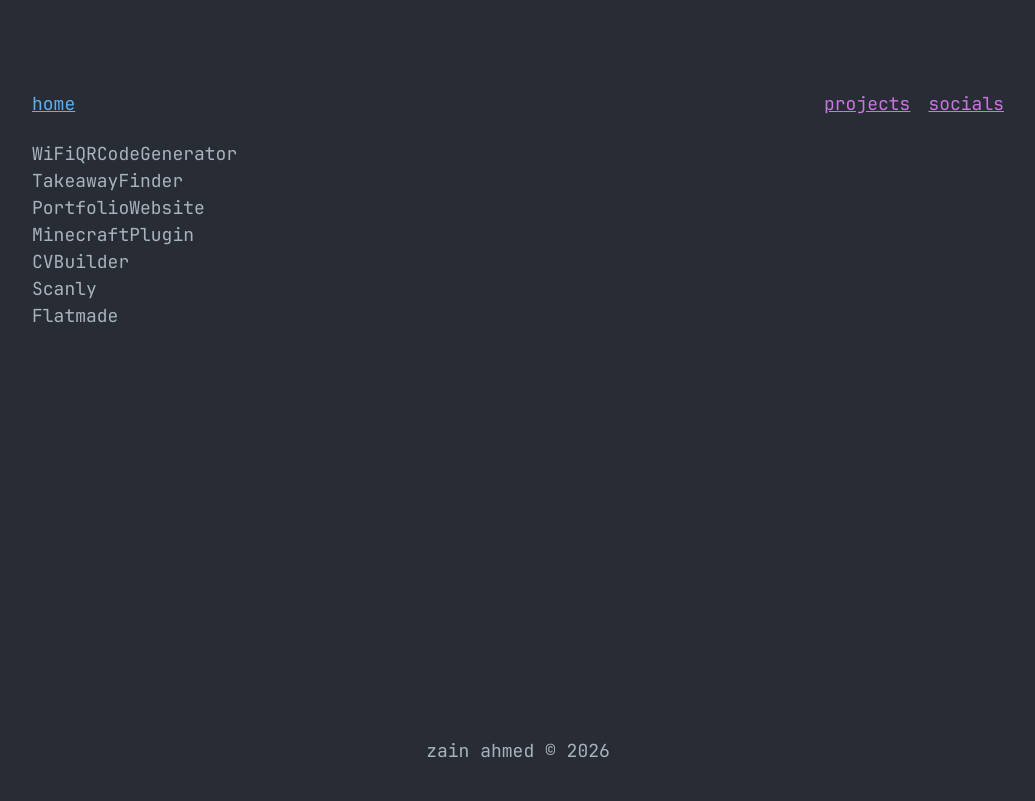
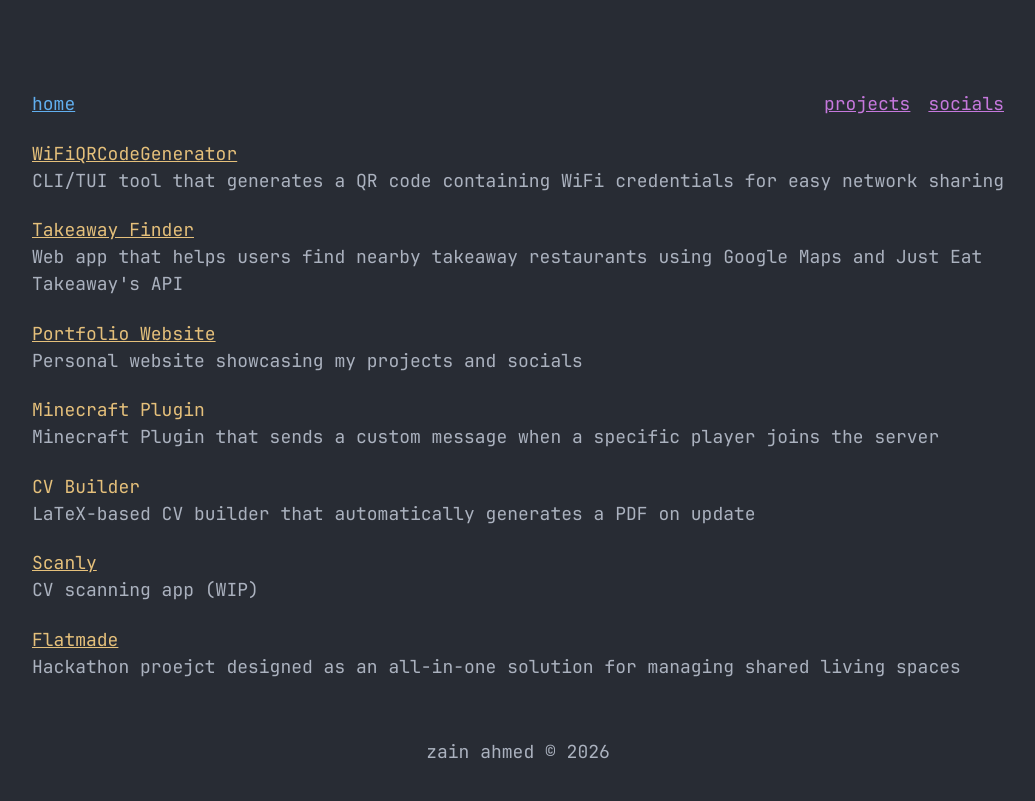
Before and after one commit to zain-ahmed0/portfolio-website, an Astro site: page /projects in a window 1280 px wide. Shown: the whole page, without its empty margins (122-1157 px from the left). Built offline with nearby package versions, Linux system fonts and the light colour scheme; Astro itself is replaced by a stand-in of ours.

Commit message:
feat: add descriptions to projects

```diff
--- a/src/content.config.ts
+++ b/src/content.config.ts
@@ -8,7 +8,8 @@ const projects = defineCollection({
   loader: file('./src/data/projects.json'),
   schema: z.object({
     name: z.string(),
-    url: z.url(),
+    description: z.string(),
+    url: z.url().optional(),
   }),
 });
 
--- a/src/data/projects.json
+++ b/src/data/projects.json
@@ -2,36 +2,41 @@
   {
     "id": "WiFiQRCodeGenerator",
     "name": "WiFiQRCodeGenerator",
+    "description": "CLI/TUI tool that generates a QR code containing WiFi credentials for easy network sharing",
     "url": "https://github.com/zain-ahmed0/WiFiQRCodeGenerator"
   },
   {
     "id": "TakeawayFinder",
-    "name": "TakeawayFinder",
+    "name": "Takeaway Finder",
+    "description": "Web app that helps users find nearby takeaway restaurants using Google Maps and Just Eat Takeaway's API",
     "url": "https://github.com/zain-ahmed0/TakeawayFinder"
   },
   {
     "id": "PortfolioWebsite",
-    "name": "PortfolioWebsite",
+    "name": "Portfolio Website",
+    "description": "Personal website showcasing my projects and socials",
     "url": "https://github.com/zain-ahmed0/portfolio-website"
   },
   {
     "id": "MinecraftPlugin",
-    "name": "MinecraftPlugin",
-    "url": "https://example.com"
+    "name": "Minecraft Plugin",
+    "description": "Minecraft Plugin that sends a custom message when a specific player joins the server"
   },
   {
     "id": "CVBuilder",
-    "name": "CVBuilder",
-    "url": "https://example.com"
+    "name": "CV Builder",
+    "description": "LaTeX-based CV builder that automatically generates a PDF on update"
   },
   {
     "id": "Scanly",
     "name": "Scanly",
+    "description": "CV scanning app (WIP)",
     "url": "https://github.com/melindamorkeh/cv-scanner"
   },
   {
     "id": "Flatmade",
     "name": "Flatmade",
+    "description": "Hackathon proejct designed as an all-in-one solution for managing shared living spaces",
     "url": "https://github.com/ifti5465/Encode-AI-Hackathon"
   }
 ]
--- a/src/pages/projects.astro
+++ b/src/pages/projects.astro
@@ -9,8 +9,20 @@ const projects = await getCollection("projects");
   <ul>
     {
       projects.map(({ data }) => (
-        <li>
-          <a href={data.url} target="_blank" rel="noopener noreferrer">{data.name}</a>
+        <li class="mb-5">
+          {data.url ? (
+            <a
+              href={data.url}
+              class="text-[#e5c07b] underline"
+              target="_blank"
+              rel="noopener noreferrer"
+            >
+              {data.name}
+            </a>
+          ) : (
+            <span class="text-[#e5c07b]">{data.name}</span>
+          )}
+          <p>{data.description}</p>
         </li>
       ))
     }
```
